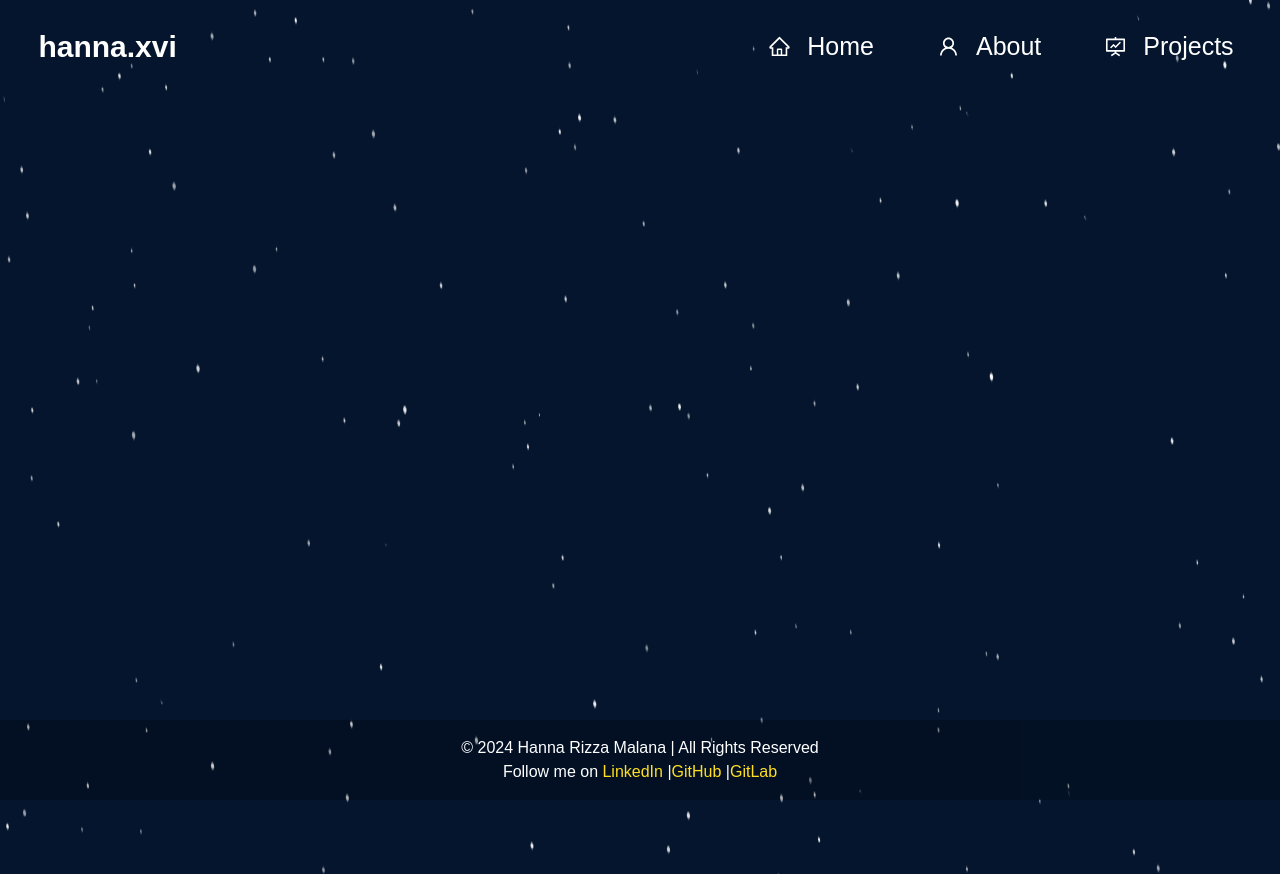
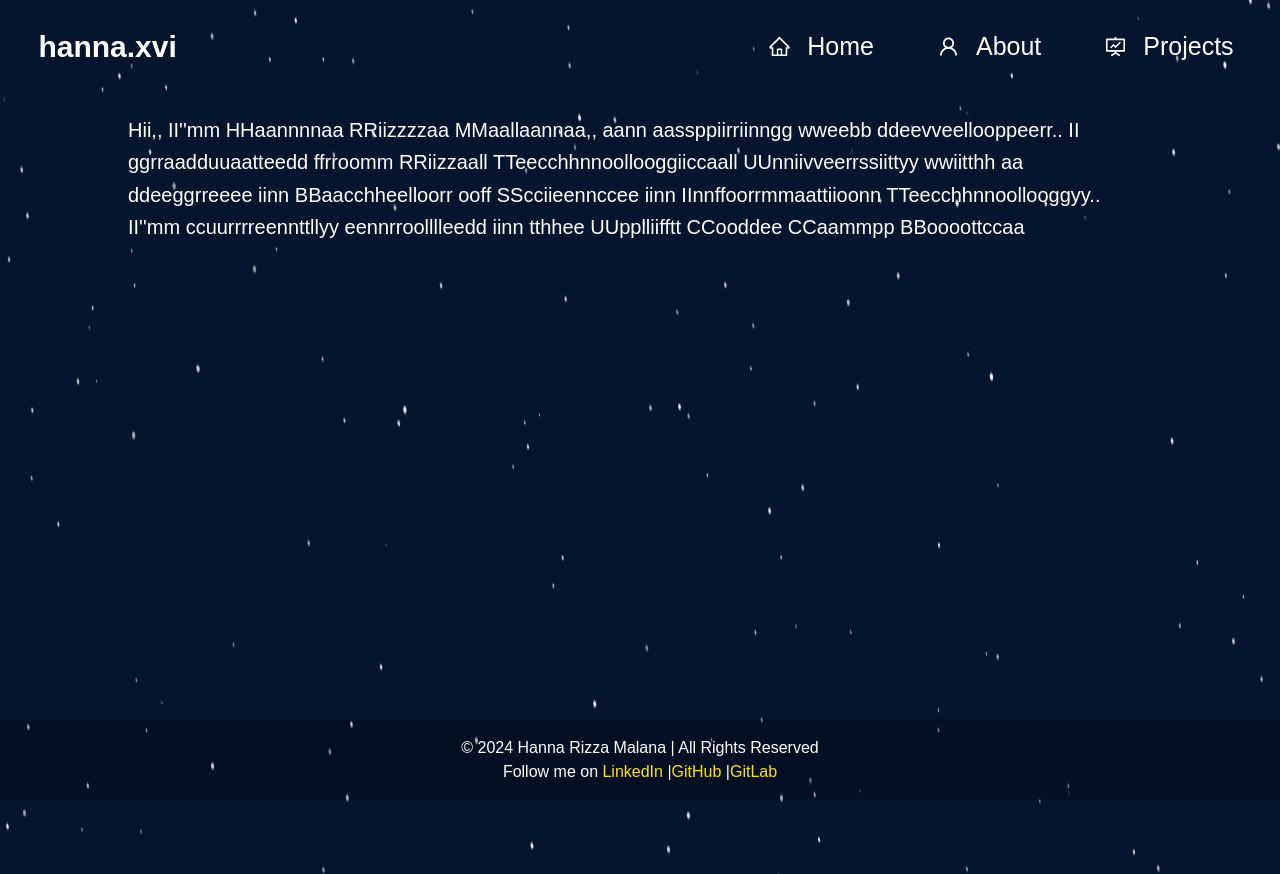
Before and after one commit to hannarizza16/Portfolio-vite-react-tailwindcss, a React (Vite) app: page /about in a window 1280 px wide. Built offline with nearby package versions, Linux system fonts and the light colour scheme.

Commit message:
feat: about

```diff
--- a/src/components/About/Home/About.jsx
+++ b/src/components/About/Home/About.jsx
@@ -1,10 +1,34 @@
+import { useEffect, useRef } from "react";
+
 export default function About() {
+  const typingRef = useRef(null);
+  const fullText =
+    "Hi, I'm Hanna Rizza Malana, an aspiring web developer. I graduated from Rizal Technological University with a degree in Bachelor of Science in Information Technology. I'm currently enrolled in the Uplift Code Camp Bootcamp to deepen my knowledge in web development. Aside from that, I've also gained valuable experience in applying best coding practices and collaborating effectively with fellow developers.";
+
+  useEffect(() => {
+    let index = 0;
+    const element = typingRef.current;
+    element.textContent = ""; // ✅ Clear content at start
+
+    const type = () => {
+      if (index < fullText.length) {
+        element.textContent += fullText.charAt(index);
+        index++;
+        setTimeout(type, 25); // Adjust speed as needed
+      }
+    };
+
+    type(); // Start typing effect
+  }, []); // ✅ Runs only once when component mounts
+
   return (
-    <>
-    <div className="flex place-items-center justify-center min-w-[320px] min-h-screen">
-
-    {/* <h1>this is about</h1> */}
+    <div className="flex justify-center min-h-screen py-10 px-4">
+      <div className="max-w-screen-lg w-full">
+        <h1
+          ref={typingRef}
+          className="text-xl leading-relaxed text-white break-words"
+        ></h1>
+      </div>
     </div>
-    </>
-  )
+  );
 }
--- a/src/components/Projects/projectsData.jsx
+++ b/src/components/Projects/projectsData.jsx
@@ -6,7 +6,7 @@ import ElderlyCareNotesApp from "../../../assets/img/elderlycareapp.png"
 const projects = [
     {
         id: 1,
-        title: "Recipe Generator",
+        title: "Recipe Generator w/ AI",
         description: `A recipe generator where you can generate a recipe by simply entering the name of a dish,
          and with the **chat with ai** section you can search for the meal you want eg. "Filipino breakfast" depending on what you crave for that day `,
         imageUrl: RecipeGenerator,
@@ -48,7 +48,7 @@ const projects = [
     },
     {
         id: 5,
-        title: "Elderly Care Notes App",
+        title: "Elderly Care Notes App w/ AI",
         description: `The Elderly care app was a group project in our bootcamp wherein we collaborated and share ideas.
         Elderly Care Notes is an application that monitors the patient's medical record, health status, and appointments to Doctor. user can also set a reminder and communicate with families via chat inside the app.
         It's a all in all monitoring system that focuses the elderly patients`,
```
